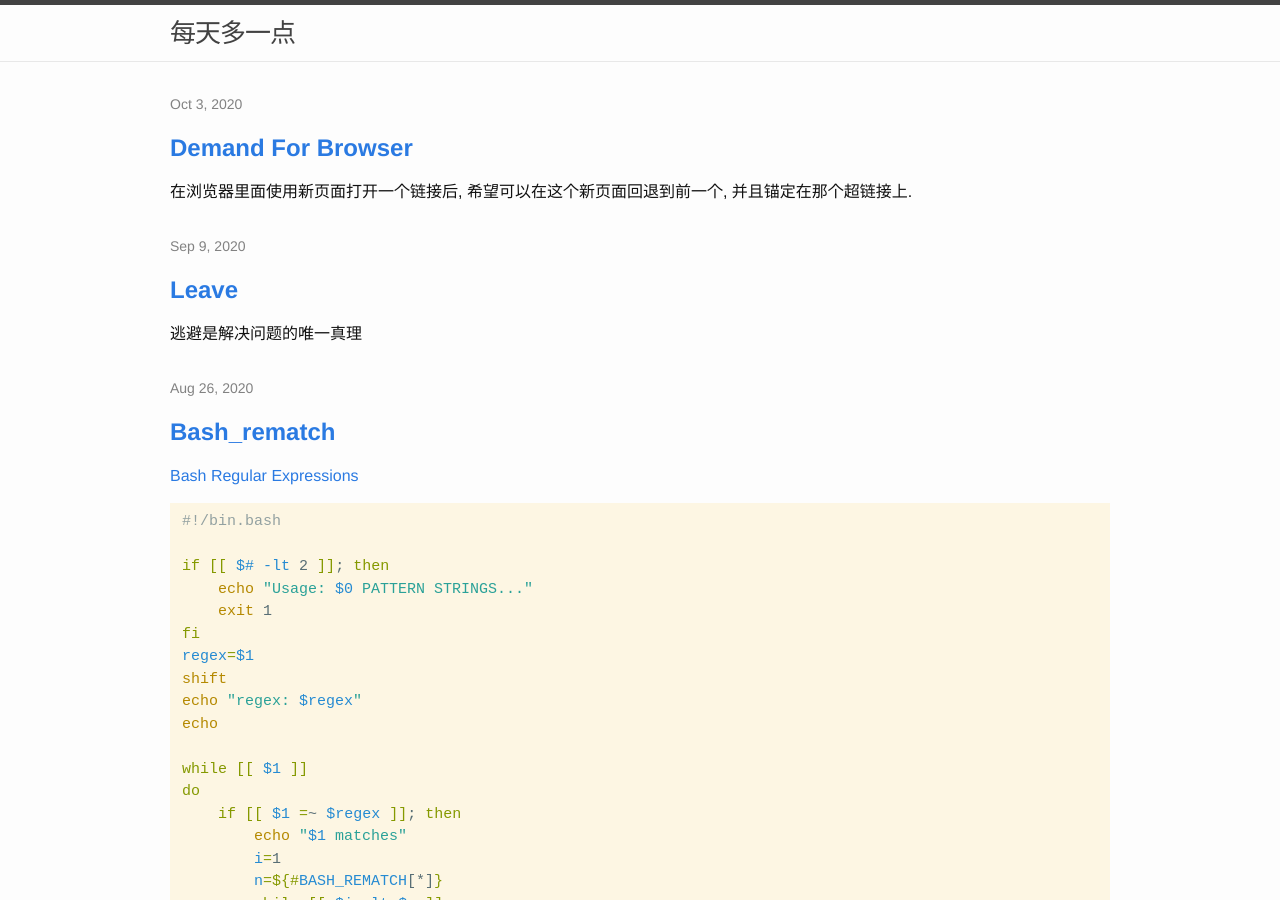
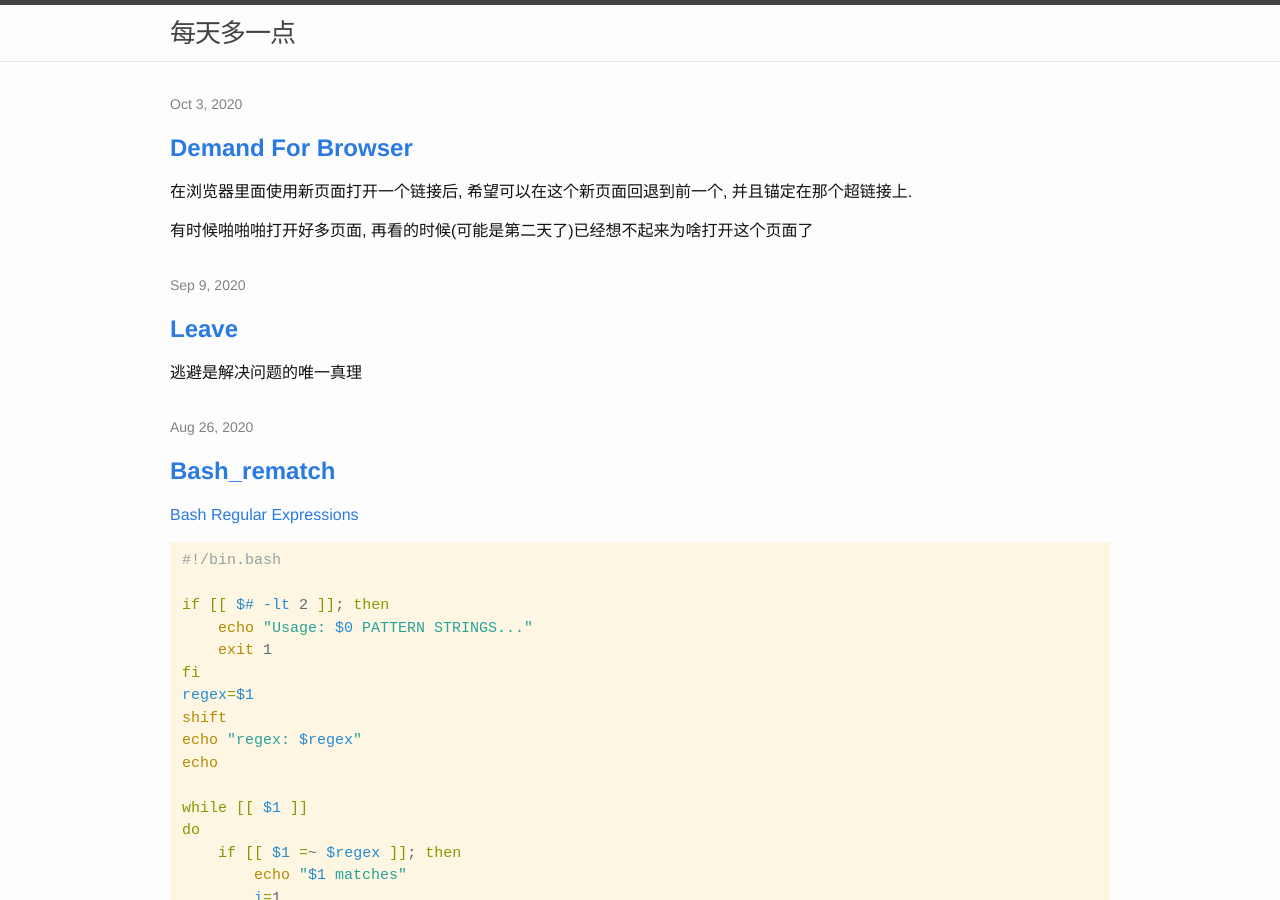
Before and after one commit to childe/gitcommit.today, a Jekyll site: the page built from index.html, in a window 1280 px wide and 900 px high. Built offline with Jekyll 4.4.1, drawn with Linux system fonts in a browser that asks for light colours; the list of posts is cut into pages by our own code.

Commit message:
modified:   _posts/2020-10-03-demand-for-browser.md

```diff
--- a/_posts/2020-10-03-demand-for-browser.md
+++ b/_posts/2020-10-03-demand-for-browser.md
@@ -5,3 +5,5 @@ date: 2020-10-03T15:55:50+0800
 ---
 
 在浏览器里面使用新页面打开一个链接后, 希望可以在这个新页面回退到前一个, 并且锚定在那个超链接上.
+
+有时候啪啪啪打开好多页面, 再看的时候(可能是第二天了)已经想不起来为啥打开这个页面了
```
